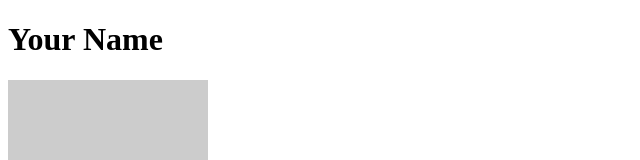
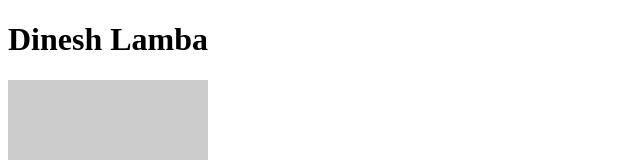
Before and after one commit to drlamba502/drlamba502.github.io, a plain HTML site: page index.html in a window 1280 px wide. Shown: the top 160 px of the page, without its empty margins (0-640 px from the left). Drawn offline with Linux system fonts and the light colour scheme; placeholder pictures from the web are drawn by us.

Commit message:
Update index.html

```diff
--- a/index.html
+++ b/index.html
@@ -7,7 +7,7 @@
 
 <body>
 
-  <h1>Your Name</h1>
+  <h1>Dinesh Lamba</h1>
 
   <img src="https://placehold.it/200x200" alt="Your Name">
 
```
